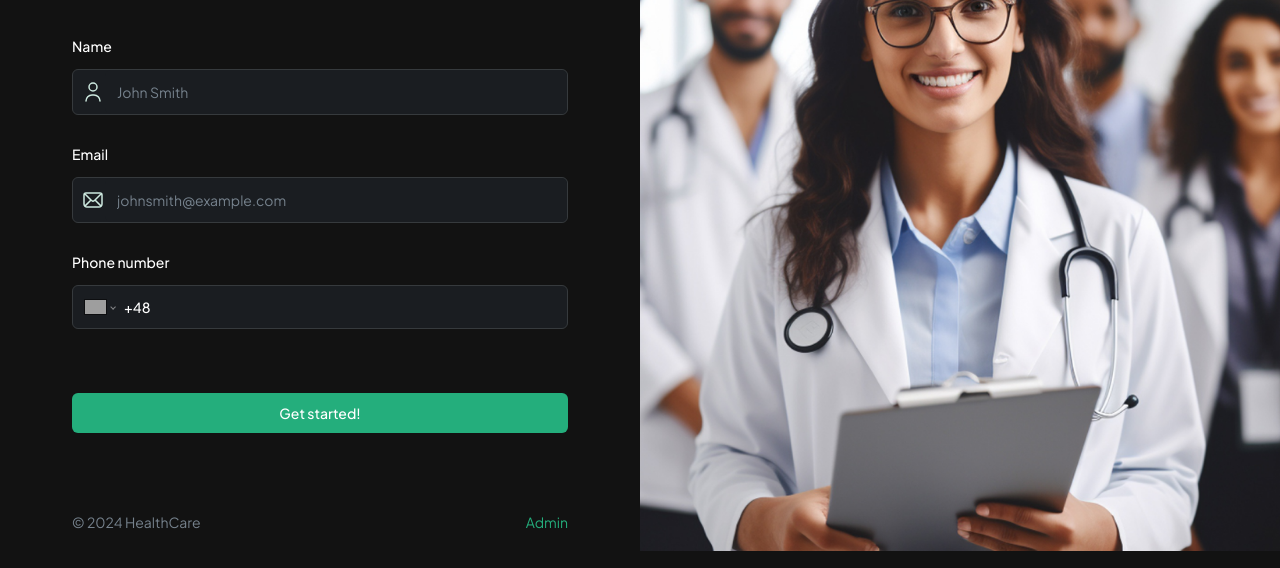
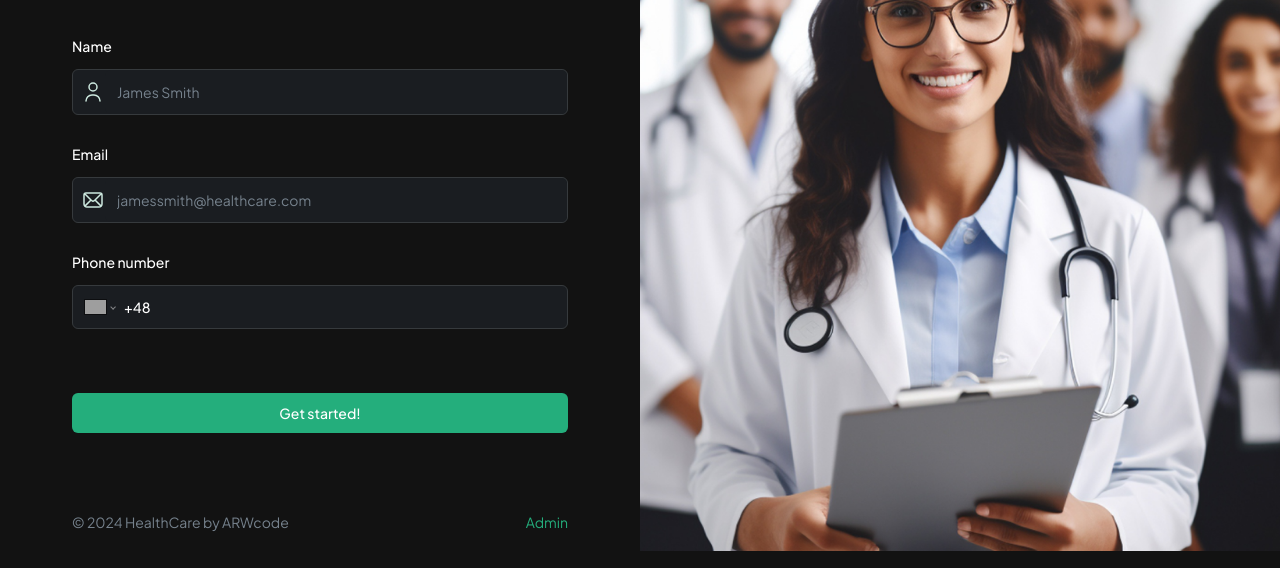
Before and after one commit to MarioLuigie/HealthCare, a Next.js app: page / in a window 1280 px wide. Shown: the part 249-817 px from the top of the page. Built offline with nearby package versions, Linux system fonts and the light colour scheme; grey boxes are pictures that could not be loaded.

Commit message:
Update: Change names of PatientForm and PatientFormSchema to UserForm and UserFormSchema

```diff
--- a/src/components/forms/PatientForm.tsx
+++ b/src/components/forms/UserForm.tsx
@@ -4,7 +4,7 @@
 import { zodResolver } from '@hookform/resolvers/zod'
 import { useForm, SubmitHandler } from 'react-hook-form'
 // lib
-import { PatientformSchema, PatientFormData } from '@/lib/types/zod'
+import { UserformSchema, UserFormData } from '@/lib/types/zod'
 import { FormFieldType } from '@/lib/types/enums'
 import { icons } from '@/lib/constants'
 import { handleCreateUser } from '@/lib/handlers/user.handlers'
@@ -13,10 +13,10 @@ import SubmitButton from '@/components/shared/SubmitButton'
 import CustomFormField from '@/components/shared/CustomFormField'
 import { Form } from '@/components/ui/form'
 
-export default function PatientForm() {
+export default function UserForm() {
 
-	const form = useForm<PatientFormData>({
-		resolver: zodResolver(PatientformSchema),
+	const form = useForm<UserFormData>({
+		resolver: zodResolver(UserformSchema),
 		defaultValues: {
 			name: '',
 			email: '',
@@ -26,8 +26,8 @@ export default function PatientForm() {
 
 	const { isSubmitting } = form.formState
 
-	const onSubmit: SubmitHandler<PatientFormData> = async (
-		data: PatientFormData
+	const onSubmit: SubmitHandler<UserFormData> = async (
+		data: UserFormData
 	) => {
 		try {
 			const result = await handleCreateUser(data)
@@ -54,7 +54,7 @@ export default function PatientForm() {
 					type={FormFieldType.INPUT}
 					name="name"
 					label="Name"
-					placeholder="John Smith"
+					placeholder="James Smith"
 					iconSrc={icons.USER_ICON.path}
 					iconAlt={icons.USER_ICON.alt}
 				/>
@@ -63,7 +63,7 @@ export default function PatientForm() {
 					type={FormFieldType.INPUT}
 					name="email"
 					label="Email"
-					placeholder="johnsmith@example.com"
+					placeholder="jamessmith@healthcare.com"
 					iconSrc={icons.EMAIL_ICON.path}
 					iconAlt={icons.EMAIL_ICON.alt}
 				/>
--- a/src/components/pages/HomePage.tsx
+++ b/src/components/pages/HomePage.tsx
@@ -1,6 +1,6 @@
 import Image from 'next/image'
 import { icons, images } from '@/lib/constants'
-import PatientForm from '@/components/forms/PatientForm'
+import UserForm from '@/components/forms/UserForm'
 import Link from 'next/link'
 
 export default function HomePage() {
@@ -17,10 +17,10 @@ export default function HomePage() {
 						className="mb-12 h-10 w-fit"
 						priority
 					/>
-					<PatientForm />
+					<UserForm />
 					<div className="flex justify-between text-14-regular mt-20">
 						<p className="justify-items-end text-dark-600 xl:text-left">
-							© 2024 HealthCare
+							© 2024 HealthCare by ARWcode
 						</p>
 						<Link href="/?admin=true" className="text-green-500">
 							Admin
--- a/src/lib/actions/user.actions.ts
+++ b/src/lib/actions/user.actions.ts
@@ -1,8 +1,8 @@
 'use server'
 
-import { PatientFormData } from '@/lib/types/zod'
+import { UserFormData } from '@/lib/types/zod'
 
-export async function createUser(data: PatientFormData) {
+export async function createUser(data: UserFormData) {
   try {
 
   return data
--- a/src/lib/types/zod.ts
+++ b/src/lib/types/zod.ts
@@ -1,6 +1,6 @@
 import { z } from 'zod'
 
-export const PatientformSchema = z.object({
+export const UserformSchema = z.object({
 	name: z
 		.string()
 		.min(2, 'Name must be at least 2 characters')
@@ -66,4 +66,4 @@ export const PatientformSchema = z.object({
 	// 	}),
 })
 
-export type PatientFormData = z.infer<typeof PatientformSchema>
+export type UserFormData = z.infer<typeof UserformSchema>
```
